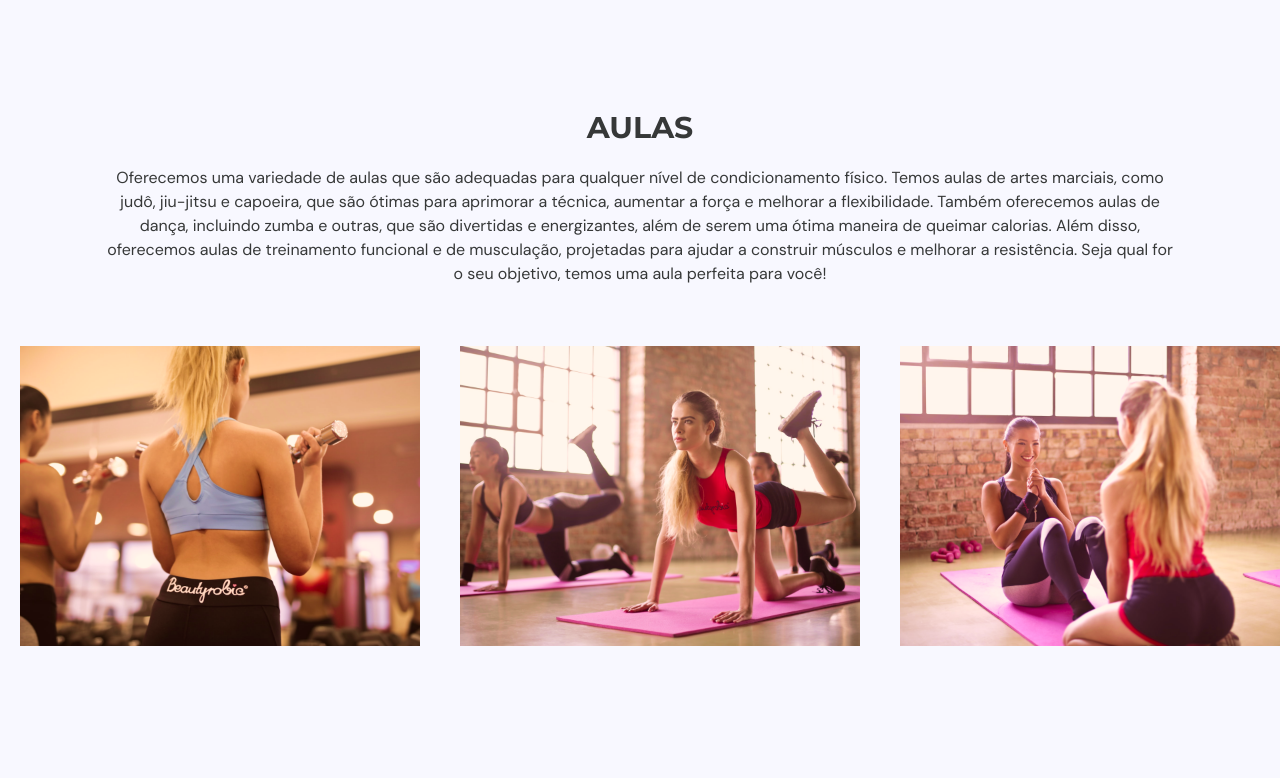
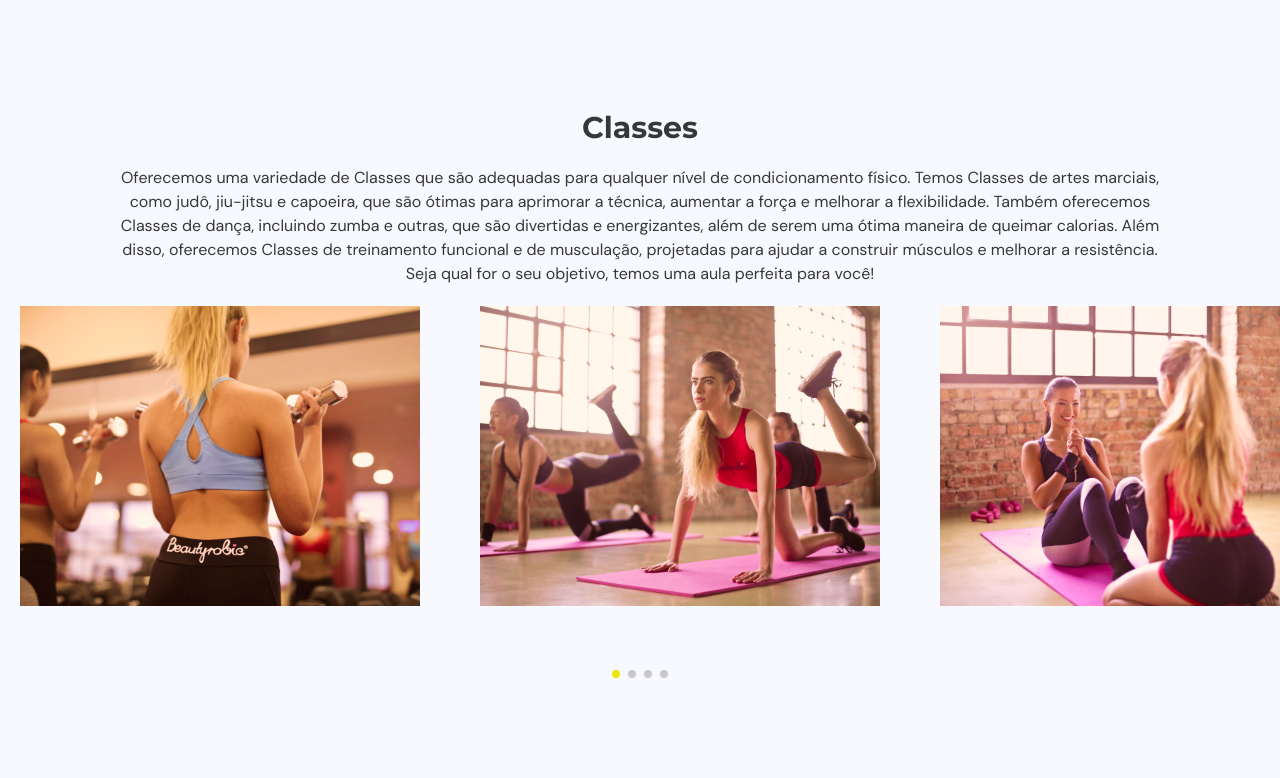
Before and after one commit to aguiarHugo/neo-atletica, a React (Vite) app: page / in a window 1280 px wide. Shown: the part 1642-2420 px from the top of the page. Built offline with nearby package versions, Linux system fonts and the light colour scheme.

Commit message:
React swiper

```diff
--- a/package.json
+++ b/package.json
@@ -16,7 +16,8 @@
     "react": "^18.2.0",
     "react-anchor-link-smooth-scroll": "^1.0.12",
     "react-dom": "^18.2.0",
-    "react-icons": "^4.8.0"
+    "react-icons": "^4.8.0",
+    "swiper": "^9.2.4"
   },
   "devDependencies": {
     "@types/node": "^18.16.1",
--- a/src/App.tsx
+++ b/src/App.tsx
@@ -6,6 +6,7 @@ import Footer from '@/scenes/Footer'
 
 import { useEffect, useState } from 'react'
 import { SelectedPage } from '@/shared/types'
+import Aulas from './scenes/Aulas'
 
 function App() {
   const [selectedPage, setSelectedPage] = useState<SelectedPage>(SelectedPage.Home)
--- a/src/index.css
+++ b/src/index.css
@@ -41,6 +41,10 @@ body,
   animation: slideFromTop 0.5s ease-out forwards
 }
 
+.swiper-pagination-bullet-active {
+  background-color: #e8e512 !important;
+}
+
 @keyframes slideFromTop {
   0% {
     transform: translateY(-100%);
--- a/src/scenes/Classes.tsx
+++ b/src/scenes/Classes.tsx
@@ -1,4 +1,13 @@
 import { SelectedPage, ClassType } from "@/shared/types";
+import { Navigation, Pagination, Scrollbar, A11y } from 'swiper';
+import { Swiper, SwiperSlide } from 'swiper/react';
+import 'swiper/css';
+import 'swiper/css/navigation';
+import 'swiper/css/pagination';
+import 'swiper/css/scrollbar';
+
+import useMediaQuery from "@/hooks/useMediaQuery";
+
 import image1 from "@/assets/image1.png";
 import image2 from "@/assets/image2.png";
 import image3 from "@/assets/image3.png";
@@ -53,12 +62,23 @@ type Props = {
 };
 
 const Classes = ({ setSelectedPage }: Props) => {
+  const isAboveMediumScreens = useMediaQuery('(min-width: 1060px)')
+  const isAboveSmallScreens = useMediaQuery('(min-width: 768px)');
+
+  let slidesPerView = 1;
+  if (isAboveSmallScreens) {
+    slidesPerView = 2;
+  }
+  if (isAboveMediumScreens) {
+    slidesPerView = 3;
+  }
+
   return (
-    <section id="aulas" className=" mw-full py-28 md:py-28">
+    <section id="aulas" className="py-28">
       <motion.div
-        onViewportEnter={() => setSelectedPage(SelectedPage.Aulas)}
       >
         <motion.div
+          onViewportEnter={() => setSelectedPage(SelectedPage.Aulas)}
           className="mx-auto w-5/6"
           initial="hidden"
           whileInView="visible"
@@ -70,28 +90,34 @@ const Classes = ({ setSelectedPage }: Props) => {
           }}
         >
           <div className="md:w-full md:text-center">
-            <HeadText>AULAS</HeadText>
+            <HeadText>Classes</HeadText>
             <p className="py-5">
-            Oferecemos uma variedade de aulas que são adequadas para
-            qualquer nível de condicionamento físico. Temos aulas de artes marciais,
+            Oferecemos uma variedade de Classes que são adequadas para
+            qualquer nível de condicionamento físico. Temos Classes de artes marciais,
             como judô, jiu-jitsu e capoeira, que são ótimas para aprimorar a técnica,
-            aumentar a força e melhorar a flexibilidade. Também oferecemos aulas de dança, incluindo zumba e outras, que são divertidas e energizantes, além de serem uma ótima maneira de queimar calorias. Além disso, oferecemos aulas de treinamento funcional e de musculação, projetadas para ajudar a construir músculos e melhorar a resistência. Seja qual for o seu objetivo,
+            aumentar a força e melhorar a flexibilidade. Também oferecemos Classes de dança, incluindo zumba e outras, que são divertidas e energizantes, além de serem uma ótima maneira de queimar calorias. Além disso, oferecemos Classes de treinamento funcional e de musculação, projetadas para ajudar a construir músculos e melhorar a resistência. Seja qual for o seu objetivo,
             temos uma aula perfeita para você!
             </p>
           </div>
         </motion.div>
-        <div className="mt-10 h-[353px] w-full scroll overflow-x-auto overflow-y-hidden">
-          <ul className="w-[2800px] whitespace-nowrap">
-            {classes.map((item: ClassType, index) => (
-              <Class
-                key={`${item.name}-${index}`}
-                name={item.name}
-                description={item.description}
-                image={item.image}
-              />
+        <Swiper
+          modules={[Navigation, Pagination, Scrollbar, A11y]}
+          spaceBetween={100}
+          slidesPerView={slidesPerView}
+          pagination={{ clickable: true }}
+          onSwiper={(swiper) => console.log(swiper)}
+          onSlideChange={() => console.log('slide change')}
+        >
+          {classes.map((item: ClassType, index) => (
+          <SwiperSlide key={`${item.name}-${index}`}>
+            <Class
+              name={item.name}
+              description={item.description}
+              image={item.image}
+            />
+            </SwiperSlide>
             ))}
-          </ul>
-        </div>
+        </Swiper>
       </motion.div>
     </section>
   );
```
Also changed, not shown: 1 other file (tests, documents, lock files or other folders).
